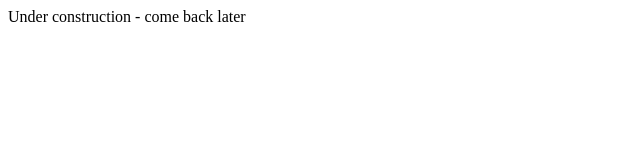
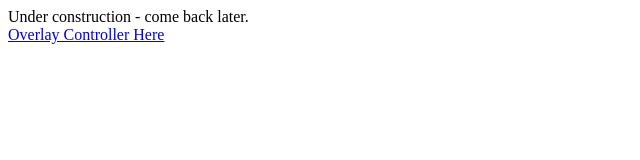
Before and after one commit to don-suth/don-suth.github.io, a plain HTML site: page index.html in a window 1280 px wide. Shown: the whole page, without its empty margins (0-640 px from the left). Drawn offline with Linux system fonts and the light colour scheme.

Commit message:
Add link to the controller

```diff
--- a/index.html
+++ b/index.html
@@ -5,6 +5,8 @@
     <title>don-suth</title>
 </head>
 <body>
-Under construction - come back later
+Under construction - come back later. <br />
+
+<a href="roleplay_for_life/controller/overlay_controller.html">Overlay Controller Here</a>
 </body>
 </html>
```
